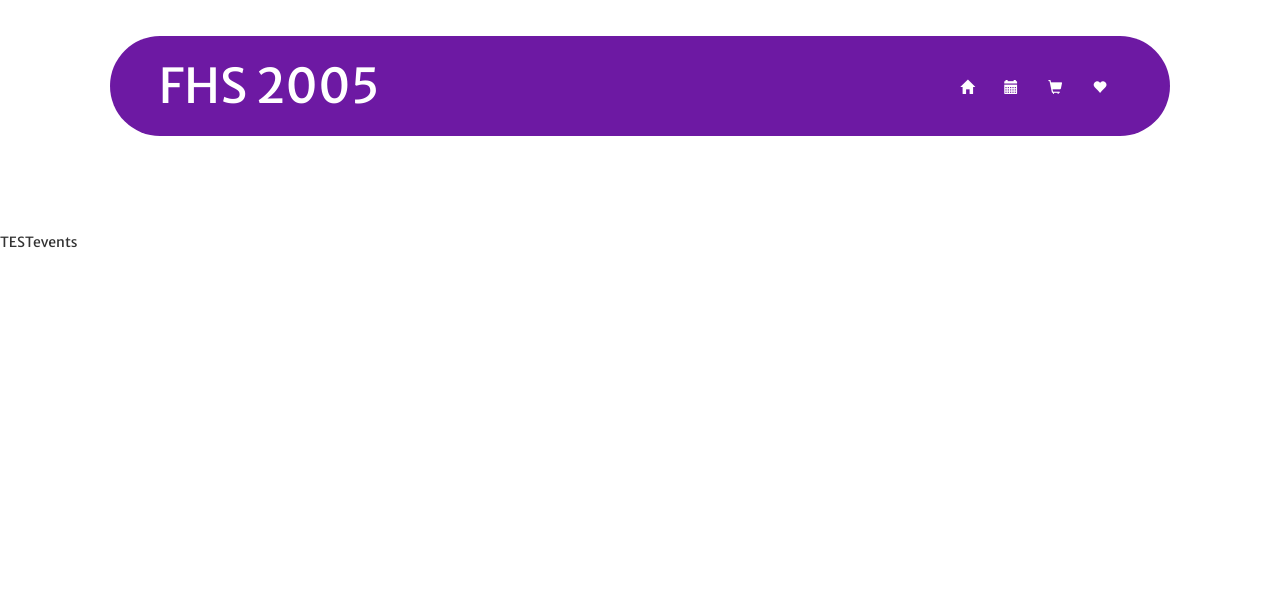
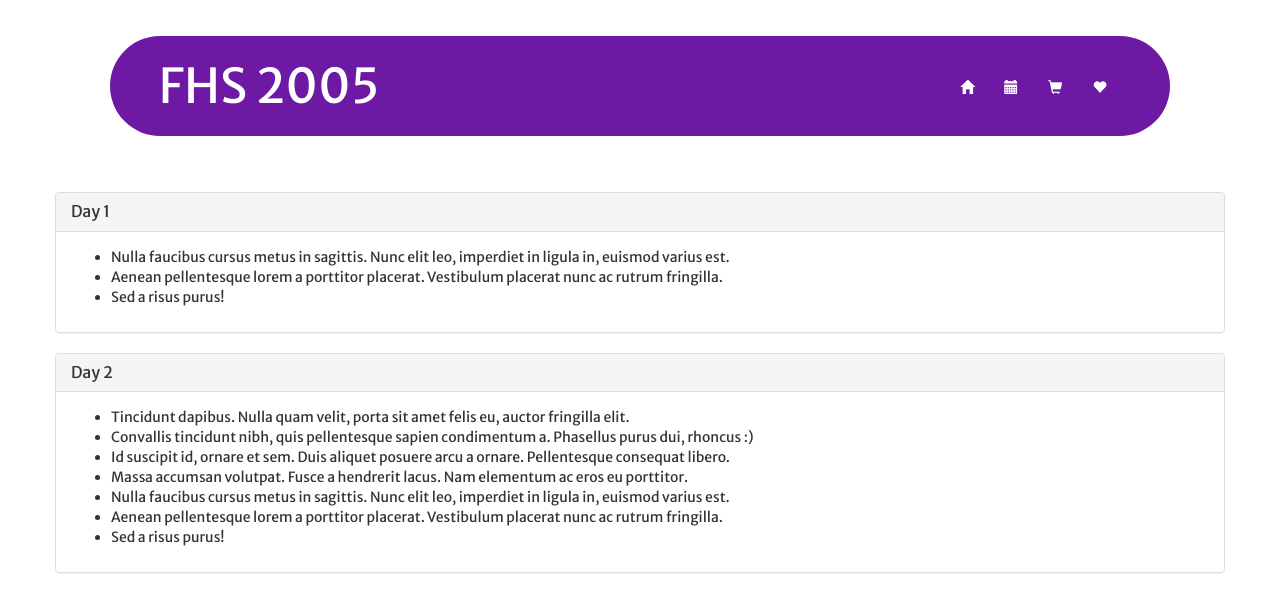
Before and after one commit to fochtman/fhs_2005_site, a Django app: page /events/ in a window 1280 px wide. Shown: the top 612 px of the page. Run offline with Django 3.2, Linux system fonts and the light colour scheme; some libraries are stand-ins or nearby versions.

Commit message:
events rough in

```diff
--- a/templates/events.html
+++ b/templates/events.html
@@ -4,7 +4,59 @@
 {% block events %}
 <br>
 <br>
-<br>
-<br>
-<p>TESTevents</p>
+<div class="container">
+    <div class="row">
+        <div class="col-8">
+            <div class="panel panel-default">
+                <div class="panel-heading">
+                    <h1 class="panel-title">Day 1</h1>
+                </div>
+                <div class="panel-body">
+                    <ul>
+                        <li>
+                            Nulla faucibus cursus metus in sagittis. Nunc elit leo, imperdiet in ligula in, euismod varius est.
+                        </li>
+                        <li>
+                            Aenean pellentesque lorem a porttitor placerat. Vestibulum placerat nunc ac rutrum fringilla.
+                        </li>
+                        <li>
+                            Sed a risus purus!
+                        </li>
+                    </ul>
+                </div>
+            </div>
+            <div class="panel panel-default">
+                <div class="panel-heading">
+                    <h1 class="panel-title">Day 2</h1>
+                </div>
+                <div class="panel-body">
+                    <ul>
+                        <li>
+                            Tincidunt dapibus. Nulla quam velit, porta sit amet felis eu, auctor fringilla elit.
+                        </li>
+                        <li>
+                            Convallis tincidunt nibh, quis pellentesque sapien condimentum a. Phasellus purus dui, rhoncus :)
+                        </li>
+                        <li>
+                            Id suscipit id, ornare et sem. Duis aliquet posuere arcu a ornare. Pellentesque consequat libero.
+                        </li>
+                        <li>
+                            Massa accumsan volutpat. Fusce a hendrerit lacus. Nam elementum ac eros eu porttitor.
+                        </li>
+                        <li>
+                            Nulla faucibus cursus metus in sagittis. Nunc elit leo, imperdiet in ligula in, euismod varius est.
+                        </li>
+                        <li>
+                            Aenean pellentesque lorem a porttitor placerat. Vestibulum placerat nunc ac rutrum fringilla.
+                        </li>
+                        <li>
+                            Sed a risus purus!
+                        </li>
+                    </ul>
+                </div>
+            </div>
+        </div>
+    </div>
+</div>
+
 {% endblock %}
```
